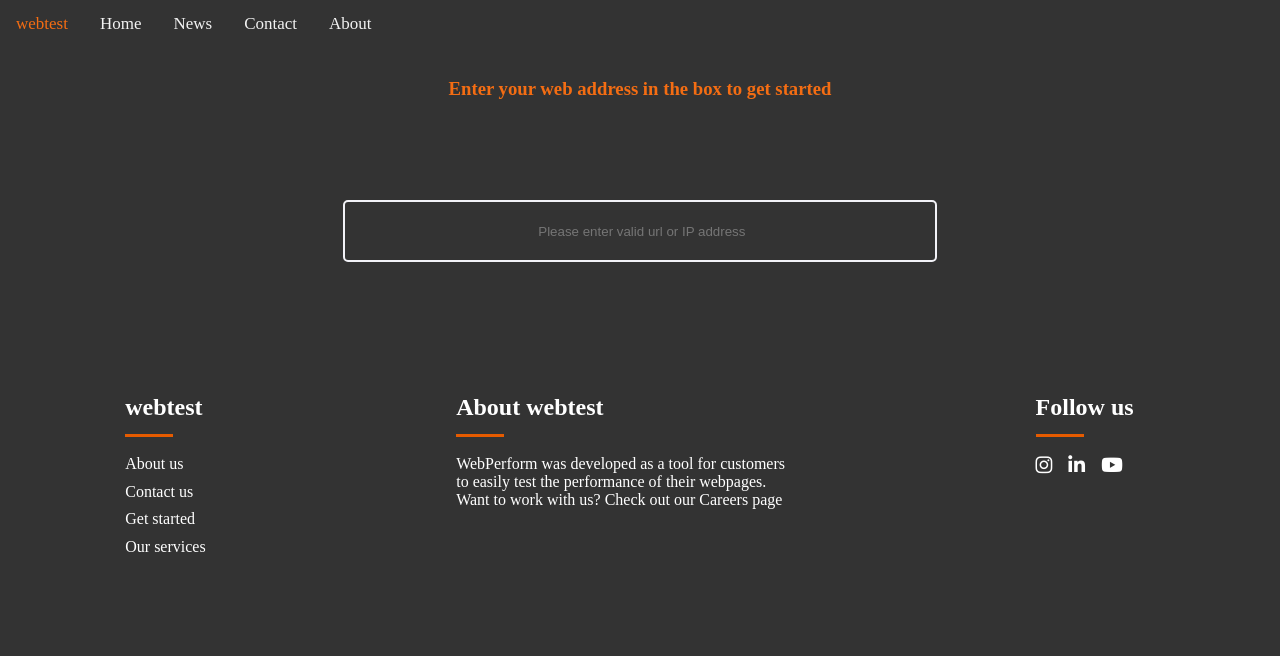
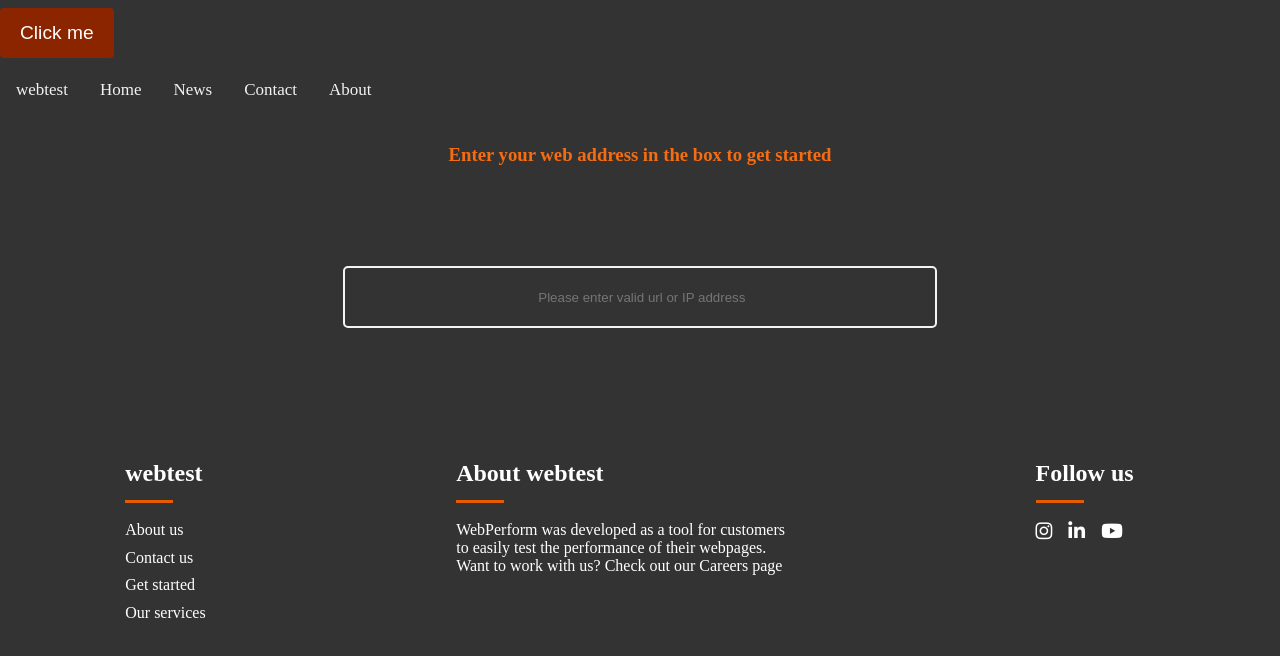
Before and after one commit to TahaKotwal12/web-test, a Svelte app: page / in a window 1280 px wide. Shown: the top 656 px of the page. Built offline with nearby package versions, Linux system fonts and the light colour scheme.

Commit message:
faizan update

```diff
--- a/src/App.svelte
+++ b/src/App.svelte
@@ -2,9 +2,13 @@
     import About from "./about.svelte";
     import Footer from "./footer.svelte";
     import Nav from "./nav.svelte";
+  function handleClick() {
+    console.log("Button clicked");
+  }
+</script>
 
+<button on:click={handleClick}>Click me</button>
 
-</script>
 
 <main>
  <Nav></Nav>
@@ -80,6 +84,21 @@
     padding-top: 30px;
   }
 
+  button {
+    background-color: #8B2500;
+    color: #FFFFFF;
+    padding: 14px 20px;
+    margin: 8px 0;
+    border: 2px;
+    border-radius: 4px;
+    cursor: pointer;
+    font-size: 1.2em;
+    transition: background-color 0.2s ease-in;
+  }
+  button:hover {
+    background-color: #8B1A1A;
+  }
+
 /* Navigation bar */
 
 
```
Also changed, not shown: 1 other file (tests, documents, lock files or other folders).
